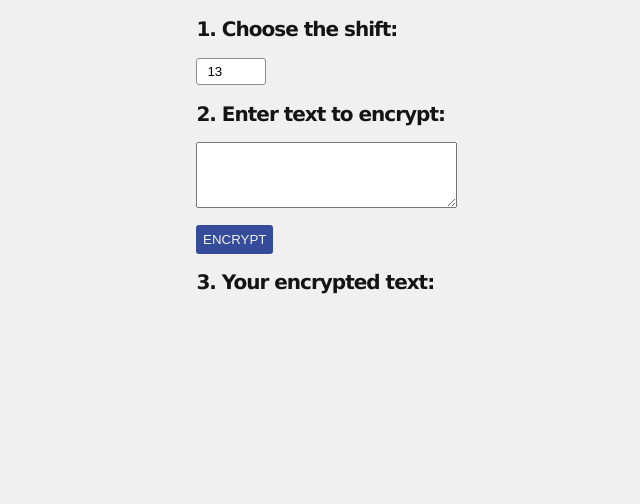
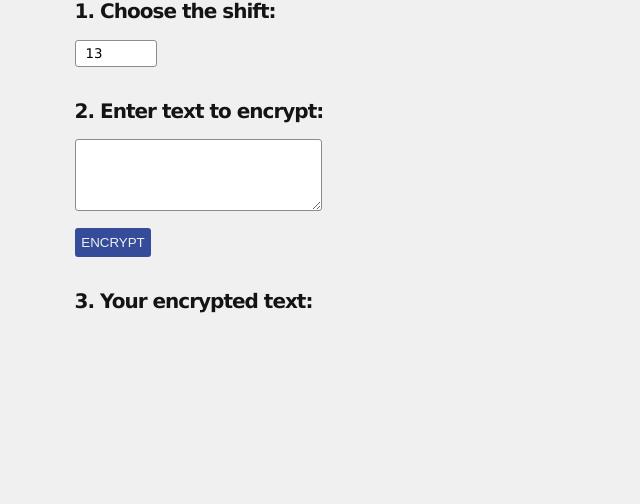
Before and after one commit to fontilan/rot13-cipher, a plain HTML site: page index.html in a window 1280 px wide. Shown: the part 296-800 px from the top of the page, without its empty margins (260-900 px from the left). Drawn offline with Linux system fonts and the light colour scheme.

Commit message:
feat: style the textarea, add some margins

```diff
--- a/style.css
+++ b/style.css
@@ -6,6 +6,15 @@ html {
     'Lucida Sans Unicode', Geneva, Verdana, sans-serif;
   height: 100%;
   place-items: center;
+}
+
+body {
+  width: 60ch;
+  word-wrap: break-word;
+}
+
+section {
+  margin-top: 2em;
 }
 
 h1 {
@@ -18,13 +27,15 @@ h2 {
   letter-spacing: -0.05em;
 }
 
-input {
+input,
+textarea {
   border-radius: 3px;
   border: 1px solid rgb(140, 140, 140);
+  font-family: inherit;
   padding: 5px 10px;
 }
 
-#encrypt-btn {
+button {
   background: rgb(52, 76, 153);
   border-radius: 3px;
   border: none;
@@ -33,8 +44,3 @@ input {
   margin-top: 1em;
   padding: 0.5em;
 }
-
-#encrypted-txt {
-  margin-top: 1em;
-  max-width: 60ch;
-}
```
